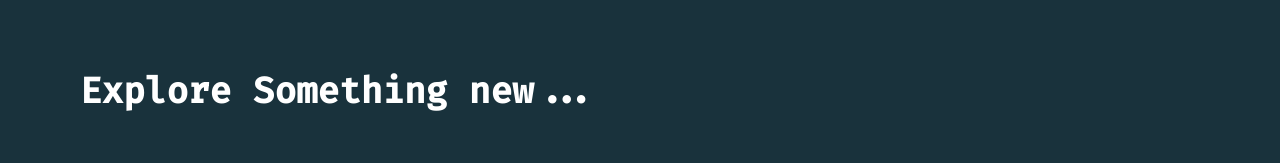
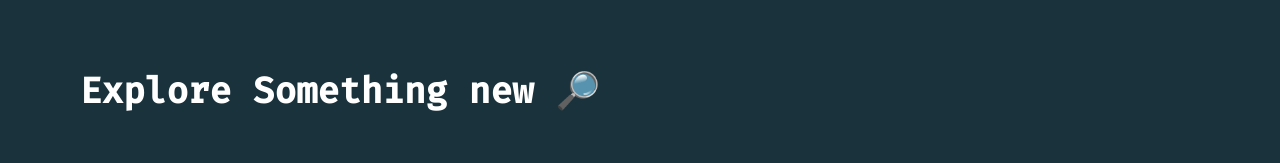
Before and after one commit to SiddanshChawla/Eclair-Frontend, a React (Create React App) app in the folder eclair-frontend/: page /explore in a window 1280 px wide. Shown: the part 182-345 px from the top of the page. Built offline with nearby package versions, Linux system fonts and the light colour scheme.

Commit message:
explore icon updated

```diff
--- a/eclair-frontend/src/components/nftDisplayExplore.js
+++ b/eclair-frontend/src/components/nftDisplayExplore.js
@@ -5,7 +5,7 @@ import data from '../data';
 function nftdisplay(){
     return (
         <div className='nftdisplaypage'>
-            <Heading color='white' fontFamily='Fira Code' textAlign='left'>Explore Something new...</Heading>
+            <Heading color='white' fontFamily='Fira Code' textAlign='left'>Explore Something new 🔎</Heading>
             <br/>
             <br/>
                 <SimpleGrid columns={5} justifyContent='center'>
```
